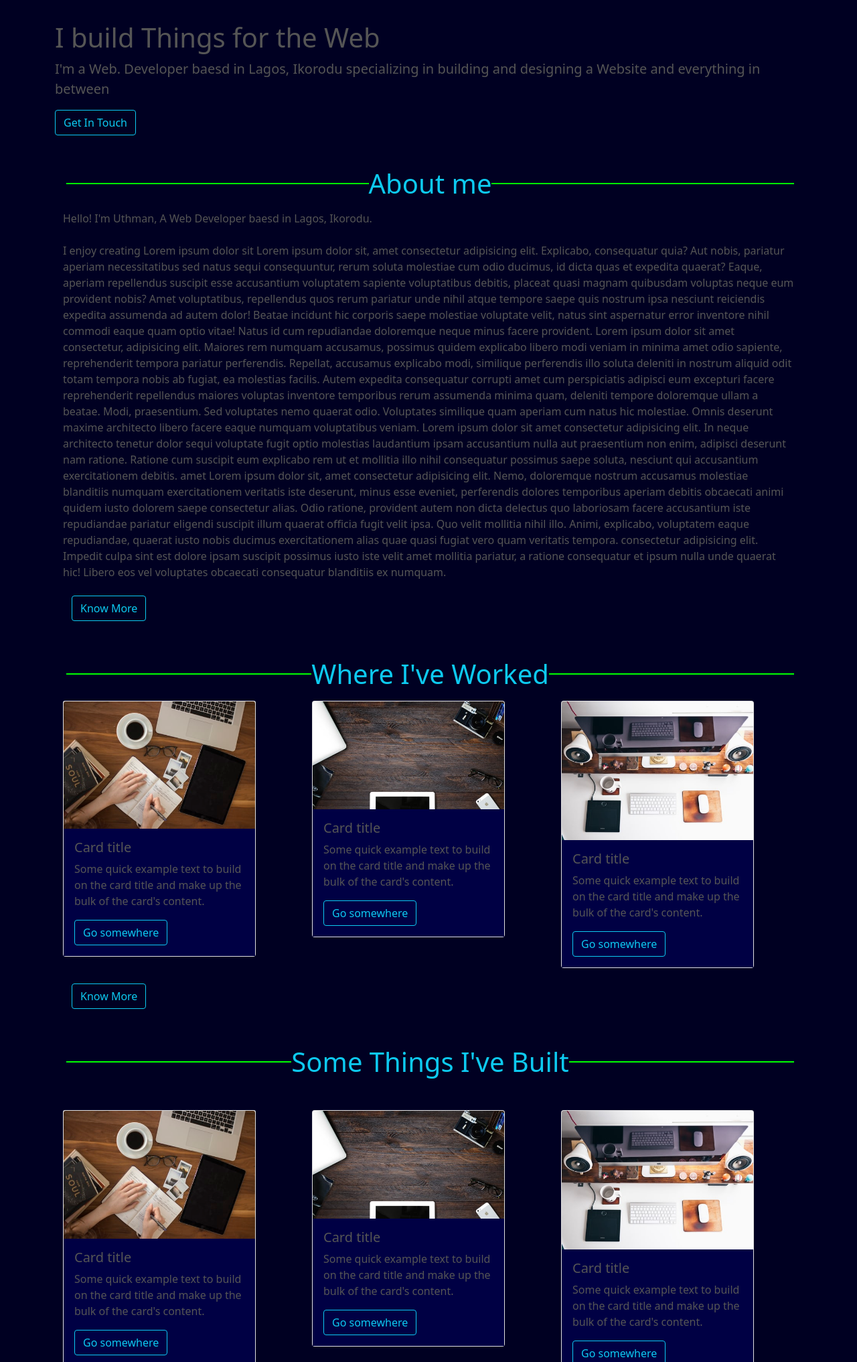
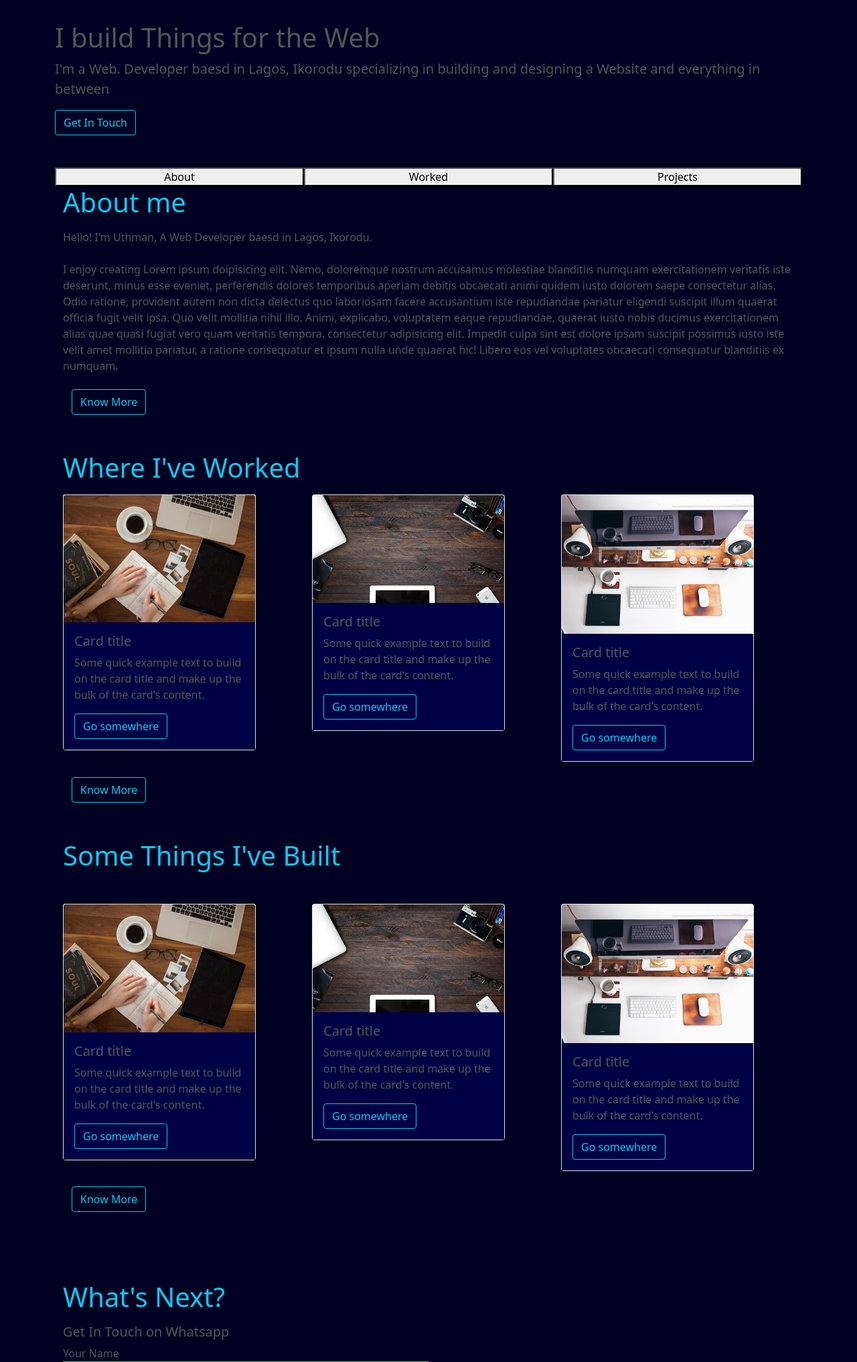
Before and after one commit to UthmanAnimashaun/About-me, a PHP site: page / in a window 1280 px wide. Shown: the part 531-2564 px from the top of the page at 67% size. Run offline with PHP 8.4, Linux system fonts and the light colour scheme.

Commit message:
tab navbar a
Replaced "About, where i've worked, and what i vae built with a  Tab Navbar using Javascript and css

```diff
--- a/index.php
+++ b/index.php
@@ -153,20 +153,32 @@
            </p>
       <button class="btn btn-outline-info mb-5">Get In Touch</button>
 
+
+
+      <!--------------------- Tab navigation --------------------->
+      <div class="container">
+        <div class="tab row">
+          <button class="tablinks active col" onclick="openCity(event,'About')">About</button>
+          <button class="tablinks col" onclick="openCity(event,'Work')">Worked</button>
+          <button class="tablinks col" onclick="openCity(event,'Built')">Projects</button>
+        </div>
+      </div>
+
       <!-- About Me -->
-      <div class="container about">
-          <p class="display-6 text-info about-text"> About me</p>
+     <div class="container">
+      <!-- About Me -->
+        <div id="About" class="tabcontent tabcontent1">
+          <p class="display-6 text-info"> About me</p>
           <p>Hello! I'm Uthman, A Web Developer baesd in Lagos, Ikorodu. <br><br>
-            I enjoy creating Lorem ipsum dolor sit Lorem ipsum dolor sit, amet consectetur adipisicing elit. Explicabo, consequatur quia? Aut nobis, pariatur aperiam necessitatibus sed natus sequi consequuntur, rerum soluta molestiae cum odio ducimus, id dicta quas et expedita quaerat? Eaque, aperiam repellendus suscipit esse accusantium voluptatem sapiente voluptatibus debitis, placeat quasi magnam quibusdam voluptas neque eum provident nobis? Amet voluptatibus, repellendus quos rerum pariatur unde nihil atque tempore saepe quis nostrum ipsa nesciunt reiciendis expedita assumenda ad autem dolor! Beatae incidunt hic corporis saepe molestiae voluptate velit, natus sint aspernatur error inventore nihil commodi eaque quam optio vitae! Natus id cum repudiandae doloremque neque minus facere provident.
-            Lorem ipsum dolor sit amet consectetur, adipisicing elit. Maiores rem numquam accusamus, possimus quidem explicabo libero modi veniam in minima amet odio sapiente, reprehenderit tempora pariatur perferendis. Repellat, accusamus explicabo modi, similique perferendis illo soluta deleniti in nostrum aliquid odit totam tempora nobis ab fugiat, ea molestias facilis. Autem expedita consequatur corrupti amet cum perspiciatis adipisci eum excepturi facere reprehenderit repellendus maiores voluptas inventore temporibus rerum assumenda minima quam, deleniti tempore doloremque ullam a beatae. Modi, praesentium. Sed voluptates nemo quaerat odio. Voluptates similique quam aperiam cum natus hic molestiae. Omnis deserunt maxime architecto libero facere eaque numquam voluptatibus veniam.
-            Lorem ipsum dolor sit amet consectetur adipisicing elit. In neque architecto tenetur dolor sequi voluptate fugit optio molestias laudantium ipsam accusantium nulla aut praesentium non enim, adipisci deserunt nam ratione. Ratione cum suscipit eum explicabo rem ut et mollitia illo nihil consequatur possimus saepe soluta, nesciunt qui accusantium exercitationem debitis.
-        amet Lorem ipsum dolor sit, amet consectetur adipisicing elit. Nemo, doloremque nostrum accusamus molestiae blanditiis numquam exercitationem veritatis iste deserunt, minus esse eveniet, perferendis dolores temporibus aperiam debitis obcaecati animi quidem iusto dolorem saepe consectetur alias. Odio ratione, provident autem non dicta delectus quo laboriosam facere accusantium iste repudiandae pariatur eligendi suscipit illum quaerat officia fugit velit ipsa. Quo velit mollitia nihil illo. Animi, explicabo, voluptatem eaque repudiandae, quaerat iusto nobis ducimus exercitationem alias quae quasi fugiat vero quam veritatis tempora. consectetur adipisicing elit. Impedit culpa sint est dolore ipsam suscipit possimus iusto iste velit amet mollitia pariatur, a ratione consequatur et ipsum nulla unde quaerat hic! Libero eos vel voluptates obcaecati consequatur blanditiis ex numquam.</p>
+            I enjoy creating Lorem ipsum doipisicing elit. Nemo, doloremque nostrum accusamus molestiae blanditiis numquam exercitationem veritatis iste deserunt, minus esse eveniet, perferendis dolores temporibus aperiam debitis obcaecati animi quidem iusto dolorem saepe consectetur alias. Odio ratione, provident autem non dicta delectus quo laboriosam facere accusantium iste repudiandae pariatur eligendi suscipit illum quaerat officia fugit velit ipsa. Quo velit mollitia nihil illo. Animi, explicabo, voluptatem eaque repudiandae, quaerat iusto nobis ducimus exercitationem alias quae quasi fugiat vero quam veritatis tempora. consectetur adipisicing elit. Impedit culpa sint est dolore ipsam suscipit possimus iusto iste velit amet mollitia pariatur, a ratione consequatur et ipsum nulla unde quaerat hic! Libero eos vel voluptates obcaecati consequatur blanditiis ex numquam.</p>
             <div class="btn all-button-center mb-5">
                 <button class="btn btn-outline-info text-center">Know More</button>
             </div>
+        </div>
 
             <!-- WHere I've Worked -->
-          <p class="display-6 text-info about-text">Where I've Worked</p>
+           <div id="Work" class="tabcontent tabcontent2">
+            <p class="display-6 text-info">Where I've Worked</p>
 
               <!-- Cards -->
               <div class="row">
@@ -208,9 +220,11 @@
           <div class="btn all-button-center mb-5">
                 <button class="btn btn-outline-info">Know More</button>
           </div>
+        </div>
 
           <!-- Some Things I've Built  -->
-          <p class="display-6 text-info about-text mb-5">Some Things I've Built</p>
+          <div id="Built" class="tabcontent tabcontent3">
+            <p class="display-6 text-info mb-5">Some Things I've Built</p>
 
                 <!-- 1st Card -->
              <!-- Cards -->
@@ -253,10 +267,11 @@
            <div class="btn all-button-center mb-5">
                   <button class="btn btn-outline-info">Know More</button>
             </div>
+        </div>
 
 
           <!-- Whats Next -->
-          <p class="display-6 text-info about-text mt-5">What's Next?</p>
+          <p class="display-6 text-info mt-5">What's Next?</p>
               <h5>Get In Touch on Whatsapp</h5>
                 <form action="https://wa.me/+2348128335797" class="form-row get-in-touch-form-body">
                     <div class="col-lg-6">
@@ -307,7 +322,9 @@
   </footer>
 
     <script src="js/bootstrap.bundle.min.js"></script>
-    <script src="login.js"></script>
+<!--     <script src="js/login.js"></script> -->
+    <script src="js/main.js"></script>
+
 
 </body>
 </html>
```
Lines whose indentation alone changed are shown as unchanged.
